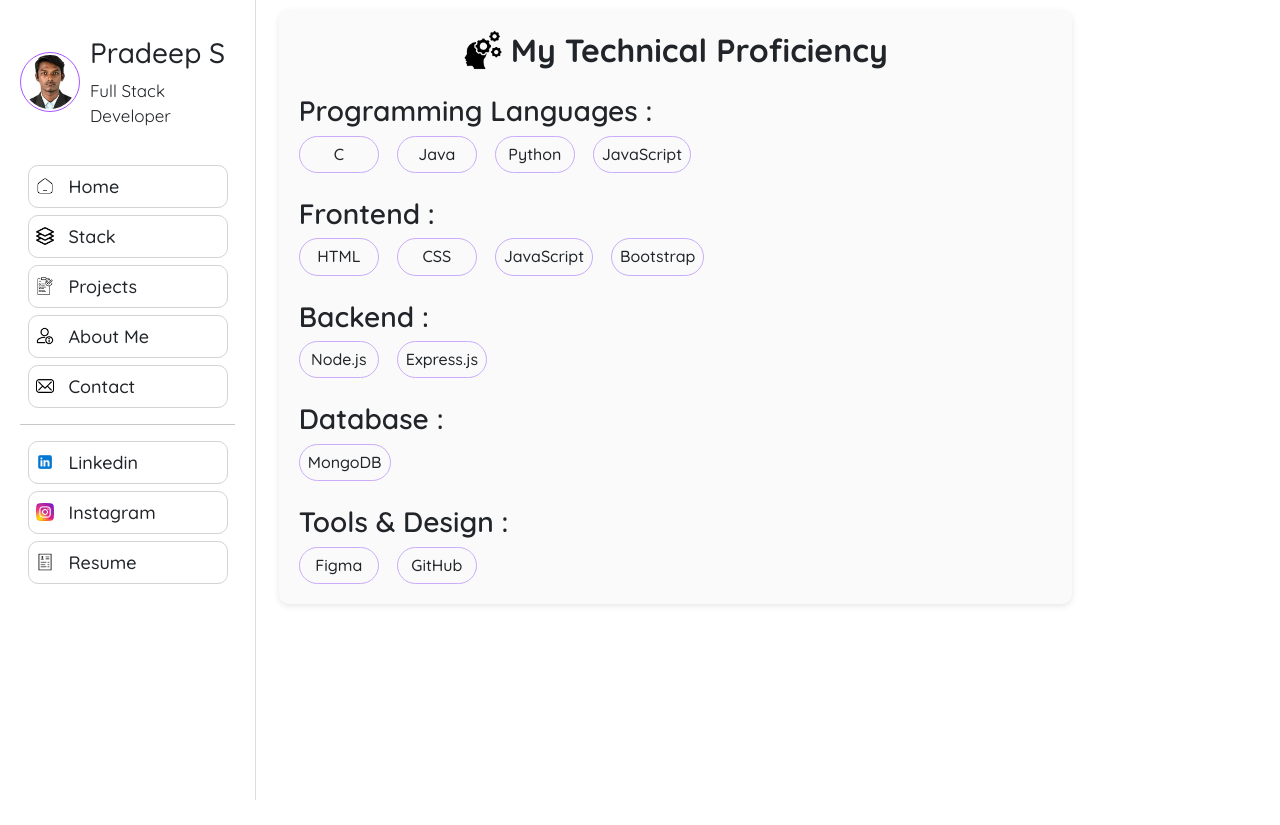
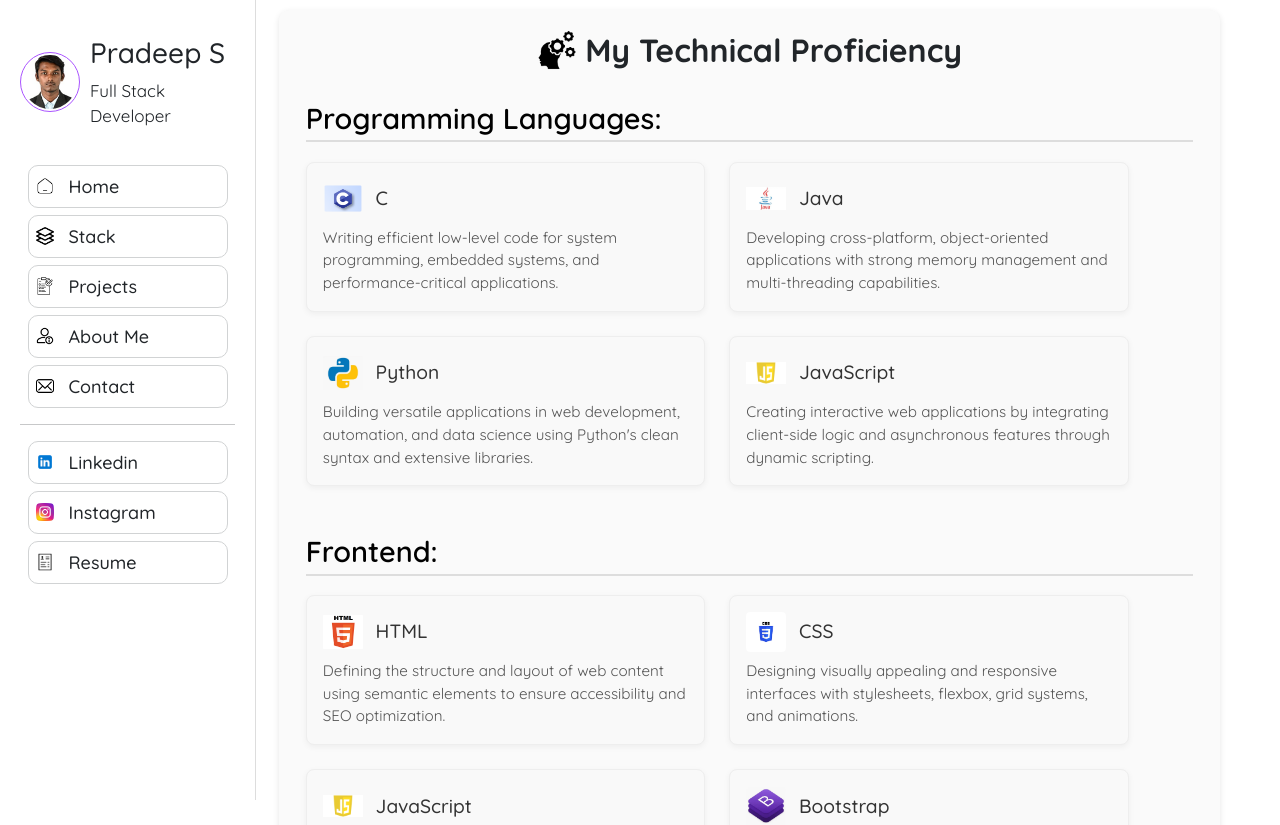
Before and after one commit to Pradeep7007/Portfolio, a React (Create React App) app: page /stack in a window 1280 px wide. Shown: the top 825 px of the page. Before the commit the page ends 800 px from the top, so only its background shows below. Built offline with nearby package versions, Linux system fonts and the light colour scheme.

Commit message:
for finding error

```diff
--- a/src/assests/Deatils.js
+++ b/src/assests/Deatils.js
@@ -13,6 +13,7 @@ import express from './express.png';
 import figma from './figma.jpg';
 import bootstrap from './bootstrap.png';
 import github from './github.webp';
+import mongo from './mongodb.webp';
 
 export const certifications = [
   {
@@ -38,44 +39,95 @@ export const certifications = [
 ];
 
 
-
-export const my_stack = [
+export const technicalSkills = [
   {
     category: "Programming Languages",
     skills: [
-      { name: "C", image: c },
-      { name: "Java", image: java_logo },
-      { name: "Python", image: python },
-      { name: "JavaScript", image: javascript },
-    ],
+      {
+        image: c,
+        name: "C",
+        shortExplanation: "Writing efficient low-level code for system programming, embedded systems, and performance-critical applications."
+      },
+      {
+        image: java_logo,
+        name: "Java",
+        shortExplanation: "Developing cross-platform, object-oriented applications with strong memory management and multi-threading capabilities."
+      },
+      {
+        image: python,
+        name: "Python",
+        shortExplanation: "Building versatile applications in web development, automation, and data science using Python's clean syntax and extensive libraries."
+      },
+      {
+        image: javascript,
+        name: "JavaScript",
+        shortExplanation: "Creating interactive web applications by integrating client-side logic and asynchronous features through dynamic scripting."
+      }
+    ]
   },
   {
     category: "Frontend",
     skills: [
-      { name: "HTML", image: html },
-      { name: "CSS", image: css },
-      { name: "JavaScript", image: javascript },
-      { name: "Bootstrap", image: bootstrap },
-    ],
+      {
+        image: html,
+        name: "HTML",
+        shortExplanation: "Defining the structure and layout of web content using semantic elements to ensure accessibility and SEO optimization."
+      },
+      {
+        image: css,
+        name: "CSS",
+        shortExplanation: "Designing visually appealing and responsive interfaces with stylesheets, flexbox, grid systems, and animations."
+      },
+      {
+        image: javascript,
+        name: "JavaScript",
+        shortExplanation: "Implementing front-end interactivity, DOM manipulation, and event-driven behaviors to enhance user experiences."
+      },
+      {
+        image: bootstrap,
+        name: "Bootstrap",
+        shortExplanation: "Rapidly developing mobile-first, responsive websites using a component-based front-end framework with pre-built styles."
+      }
+    ]
   },
   {
     category: "Backend",
     skills: [
-      { name: "Node.js", image: node },
-      { name: "Express.js", image: express },
-    ],
+      {
+        image: node,
+        name: "Node.js",
+        shortExplanation: "Building scalable server-side applications and APIs using JavaScript runtime built on Chrome's V8 engine."
+      },
+      {
+        image: express,
+        name: "Express.js",
+        shortExplanation: "Creating RESTful APIs with minimal configuration, middleware support, and efficient routing using the Express framework."
+      }
+    ]
   },
   {
     category: "Database",
     skills: [
-      { name: "MongoDB", image: html }
-    ],
+      {
+        image: mongo,
+        name: "MongoDB",
+        shortExplanation: "Managing flexible, JSON-like data structures in a NoSQL environment to support scalable and high-performance applications."
+      }
+    ]
   },
   {
     category: "Tools & Design",
     skills: [
-      { name: "Figma", image: figma },
-      { name: "GitHub", image: github },
-    ],
-  },
+      {
+        image: figma,
+        name: "Figma",
+        shortExplanation: "Designing and prototyping UI/UX interfaces collaboratively, using vector tools and component systems for consistency."
+      },
+      {
+        image: github,
+        name: "GitHub",
+        shortExplanation: "Collaborating on software projects with version control, issue tracking, and continuous integration workflows using Git."
+      }
+    ]
+  }
 ];
--- a/src/pages/Stack.css
+++ b/src/pages/Stack.css
@@ -1,47 +1,98 @@
-.skills{
-  width: 80%;
+.skills {
+  width: 95%;
   padding: 20px;
   border-radius: 10px;
   background-color: #fafafa;
   box-shadow: 0 2px 6px rgba(0, 0, 0, 0.1);
 }
 
-.skill-bg{
-    padding: 1px;
-    border: 1px solid #CAACFB;
-    border-radius: 30px;
+.skills-container {
+  padding: 7px;
+  width: 100%;
+  margin: 0 auto;
 }
 
-.skill-bg:hover{
-    background-color: #8852df;
-    color: white;
-    font-size: 16px;
+.category-block {
+  margin-bottom: 3rem;
 }
 
-.font-size{
-    font-weight: 600;
-}
-.font-size:hover{
-    font-weight: 600;
-    color: #5513be;
-    border-radius: 10px;
+.category-title {
+  font-size: 1.8rem;
+  margin-bottom: 1.2rem;
+  color: #000000;
+  border-bottom: 2px solid #ddd;
+  padding-bottom: 0.3rem;
 }
 
-.skill-name:hover{
-    font-size: 17px;
+.skills-grid {
+  display: flex;
+  flex-wrap: wrap;
+  gap: 1.5rem;
 }
 
-.gapp{
-    gap: 18px;
+.skill-card {
+  background-color: #f9f9f9;
+  border: 1px solid #eee;
+  border-radius: 8px;
+  padding: 1rem;
+  width: 45%;
+  box-shadow: 0 2px 6px rgba(0, 0, 0, 0.05);
+  transition: transform 0.2s ease;
 }
 
-@media screen and (max-width:780px){
-.skills{
-  width: 100%;
-  padding: 20px;
-  border: 2px solid #5D2F77;
-  border-radius: 10px;
-  background-color: #fafafa;
-  box-shadow: 0 2px 6px rgba(0, 0, 0, 0.1);
+.skill-card:hover {
+  transform: translateY(-4px);
+  border: 2px solid #CAACFB;
 }
+
+.skill-header {
+  display: flex;
+  align-items: center;
+  gap: 0.8rem;
+  margin-bottom: 0.5rem;
 }
+
+.skill-image {
+  width: 40px;
+  height: 40px;
+  object-fit: contain;
+  border-radius: 4px;
+}
+
+.skill-name {
+  font-size: 1.2rem;
+  margin: 0;
+  color: #333;
+}
+
+.skill-description {
+  font-size: 0.95rem;
+  color: #555;
+  margin: 0.5rem 0 0;
+}
+
+/* Responsive for Mobile */
+@media screen and (max-width: 780px) {
+  .skills {
+    width: 100%;
+    padding: 0px;
+    border: 2px solid #5D2F77;
+    border-radius: 10px;
+    background-color: #fafafa;
+    box-shadow: 0 2px 6px rgba(0, 0, 0, 0.1);
+  }
+
+  .skill-card {
+    width: 90%;
+    margin: 0 auto;
+  }
+
+  .skills-container {
+    width: 100%;
+  }
+
+  .skills-grid {
+    flex-direction: column;
+    gap: 1.2rem;
+  }
+}
--- a/src/pages/Stack.js
+++ b/src/pages/Stack.js
@@ -1,7 +1,7 @@
 import React from 'react'
 import './Stack.css';
 import skill from '../assests/skill.png';
-import { my_stack } from '../assests/Deatils.js';
+import { technicalSkills } from '../assests/Deatils.js';
 
 function Stack() {
   return (
@@ -9,8 +9,8 @@ function Stack() {
 
       <div className='skills'>
 
-        <div className='d-flex justify-content-center'>
-        <div className='d-flex gap-2 align-items-center'>
+        <div className="container text-center mb-4">
+  <div className="d-flex justify-content-center align-items-center flex-wrap gap-2">
     <img
       src={skill}
       alt='skill logo'
@@ -22,16 +22,19 @@ function Stack() {
   </div>
 </div>
 
-        <div className='mt-3'>
-            {my_stack.map((stack,index)=>(
-                <div className='mt-4'>
-                    <h3 className='font-size'>{stack.category} : </h3>
 
-                <div className='d-flex flex-wrap gapp'>
-                    {stack.skills.map((skill)=>(
-                        <div className='d-flex align-items-center justify-content-center skill-bg p-2'
-                        style={{ minWidth:'80px', minHeight: '30px',padding:'5px' }}>
-                        <h6 className='m-0 skill-name'>{skill.name}</h6>
+        <div className="skills-container">
+      {technicalSkills.map((category, index) => (
+        <div key={index} className="category-block">
+          <h2 className="category-title demo-semibold">{category.category}:</h2>
+          <div className="skills-grid">
+            {category.skills.map((skill, idx) => (
+              <div key={idx} className="skill-card">
+                <div className="skill-header">
+                  <img src={skill.image} alt={skill.name} className="skill-image" />
+                  <h3 className="skill-name">{skill.name}</h3>
+                </div>
+                <p className="skill-description">{skill.shortExplanation}</p>
               </div>
             ))}
           </div>
@@ -40,7 +43,6 @@ function Stack() {
     </div>
 
     </div>
-
     </div>
   )
 }
```
Also changed, not shown: src/assests/mongodb.webp (added). Lines whose indentation alone changed are shown as unchanged.
